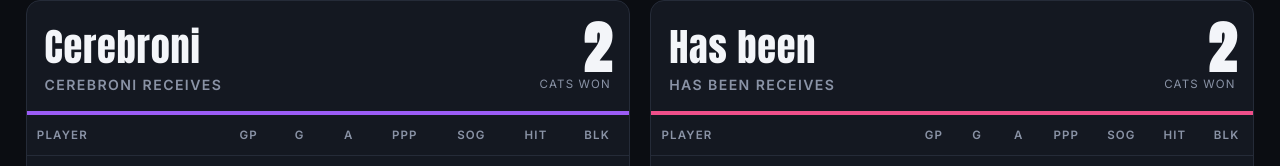
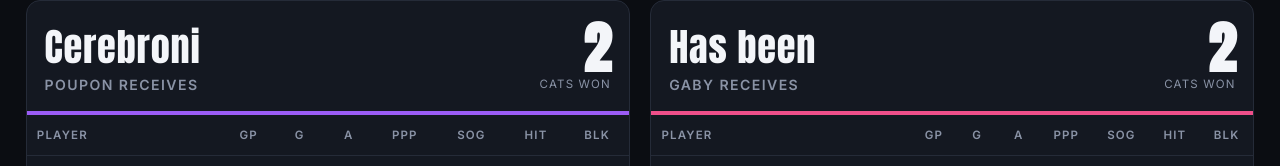
Before and after one commit to vincentlesperance-stack/scoreboard, a plain HTML site: page index.html in a window 1280 px wide. Shown: the part 1071-1237 px from the top of the page. Drawn offline with Linux system fonts and the light colour scheme.

Commit message:
Rename Trade 1 receivers to Poupon and Gaby
Co-Authored-By: Claude Opus 5.5 <noreply@anthropic.com>
Claude-Session: https://claude.ai/code/session_01MJLzL6Ukf2tZ3zki2L43Tw

```diff
--- a/data1.json
+++ b/data1.json
@@ -6,7 +6,7 @@
     {
       "key": "ponpon",
       "team": "Cerebroni",
-      "owner": "Cerebroni",
+      "owner": "Poupon",
       "players": [
         {"name": "Nazem Kadri", "nhl": "COL", "pos": "C,LW,RW", "gp": 6, "g": 0, "a": 3, "ppp": 2, "sog": 22, "hit": 3, "blk": 0, "note": ""}
       ]
@@ -14,7 +14,7 @@
     {
       "key": "gaby",
       "team": "Has been",
-      "owner": "Has been",
+      "owner": "Gaby",
       "players": [
         {"name": "Shayne Gostisbehere", "nhl": "CAR", "pos": "D", "gp": 4, "g": 1, "a": 3, "ppp": 2, "sog": 9, "hit": 0, "blk": 2, "note": "No games since Nov 14"}
       ]
--- a/index.html
+++ b/index.html
@@ -94,7 +94,7 @@ const TRADES=[
    winA:{text:"AMINE GOT FUCKED",cls:"red"},   // side A (Crosby + Slafkovský) ahead
    winB:{text:"HUDON GOT FLEECED",cls:"blue"}}, // side B (Barkov + Zibanejad) ahead
   {el:"t1", file:"data1.json",
-   owners:{},
+   owners:{ponpon:"Poupon",gaby:"Gaby"},
    winA:{text:"PONPON IS KING",cls:"gold"},     // side A (Kadri) ahead
    winB:{text:"GABY GUARANTEE",cls:"pink"}}     // side B (Gostisbehere) ahead
 ];
```
